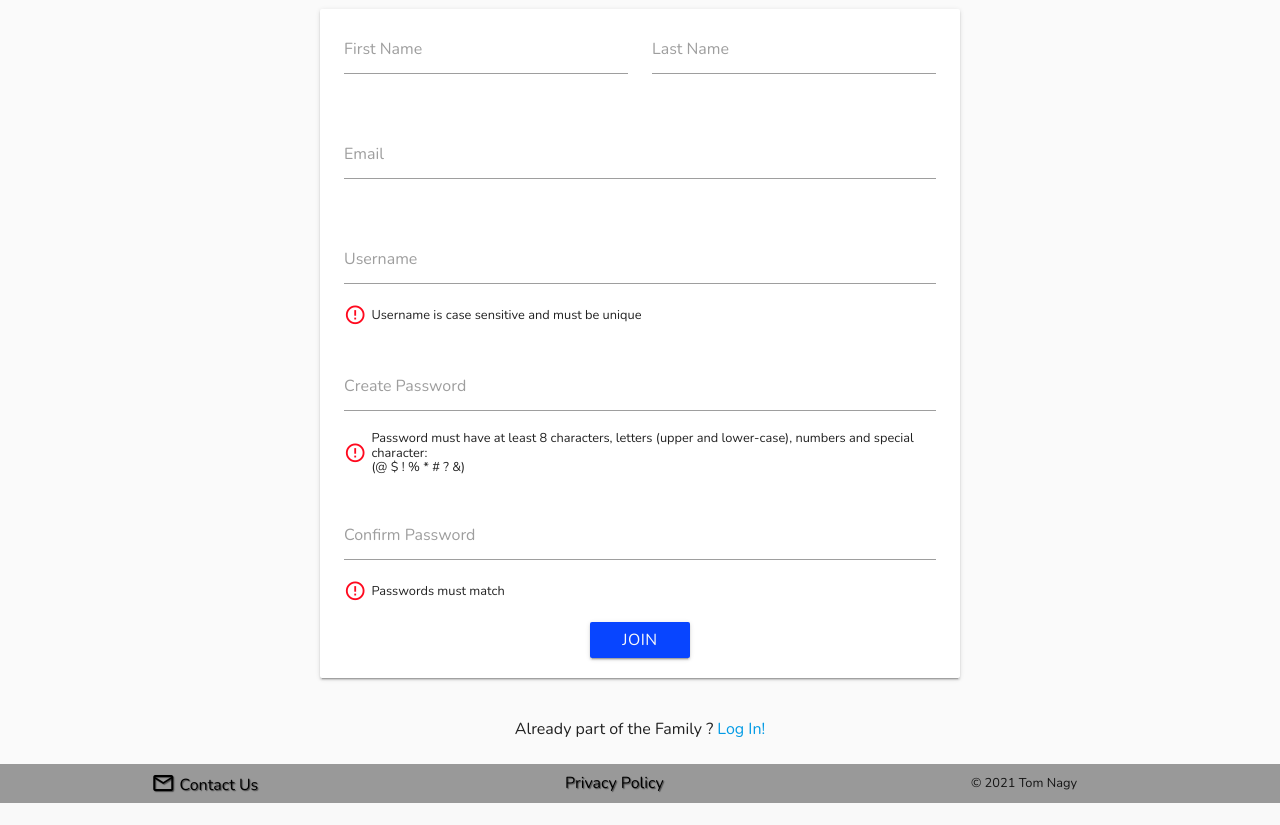
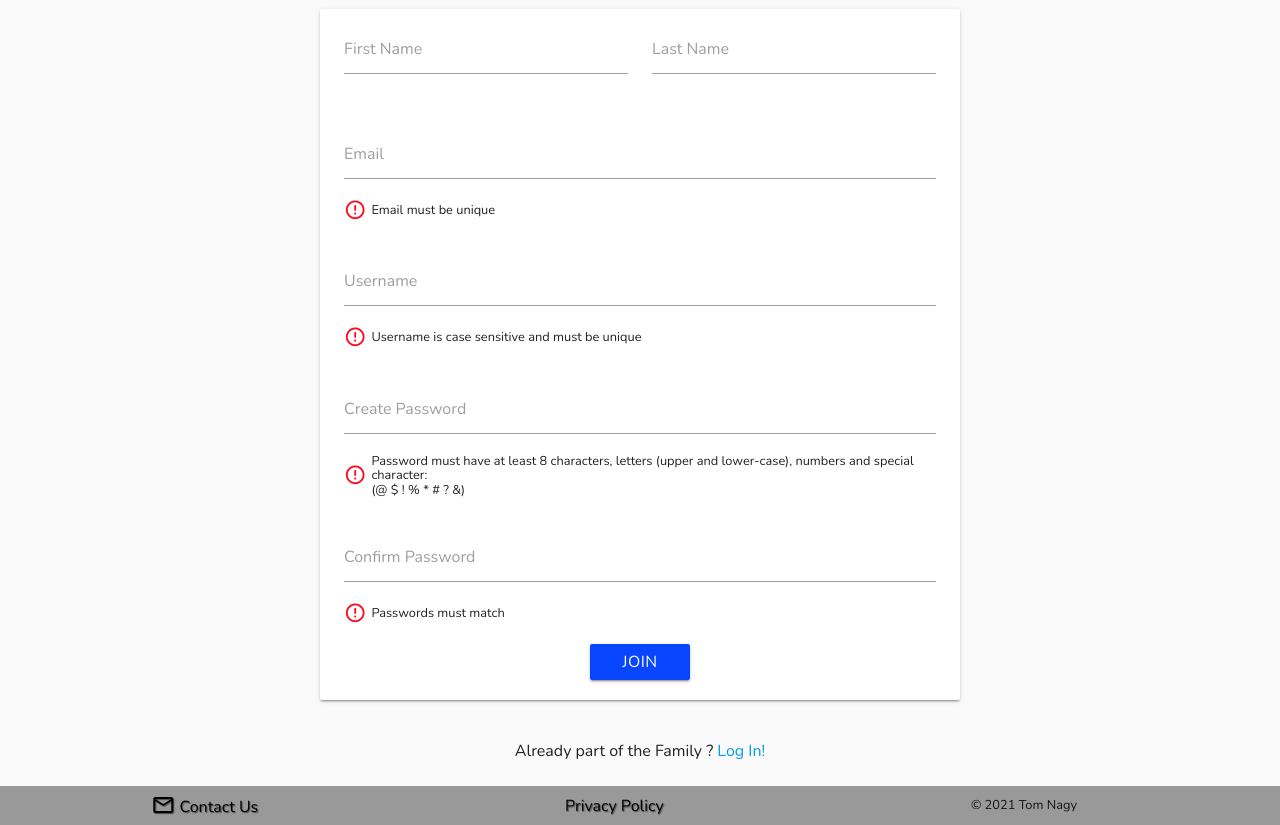
Before and after one commit to Tom-Nagy/family-friendly, a Flask app: page /signup in a window 1280 px wide. Shown: the part 177-1002 px from the top of the page. Before the commit the page ends 980 px from the top, so only its background shows below. Run offline with Flask 2, Linux system fonts and the light colour scheme.

Commit message:
Add info on the form for better UX

```diff
--- a/app/templates/signup.html
+++ b/app/templates/signup.html
@@ -25,6 +25,9 @@
                 <div class="input-field col s12">
                     <input id="email" name="email" type="email" class="validate" required>
                     <label for="email">Email</label>
+                    <span class="helper-text valign-wrapper">
+                        <span class="material-icons">error_outline</span>Email must be unique
+                    </span>
                 </div>
             </div>
             <!-- username -->
--- a/app/templates/update_profile.html
+++ b/app/templates/update_profile.html
@@ -26,6 +26,9 @@
                 <div class="input-field col s12">
                     <input id="email" name="email" type="email" class="validate" value="{{ user.email }}" required>
                     <label for="email">Email</label>
+                    <span class="helper-text valign-wrapper">
+                        <span class="material-icons">error_outline</span>Email must be unique
+                    </span>
                 </div>
             </div>
             <!-- username -->
```
